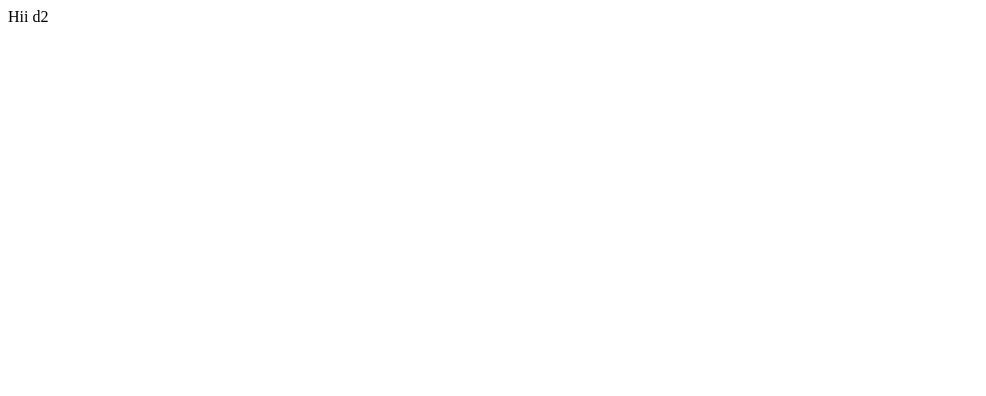
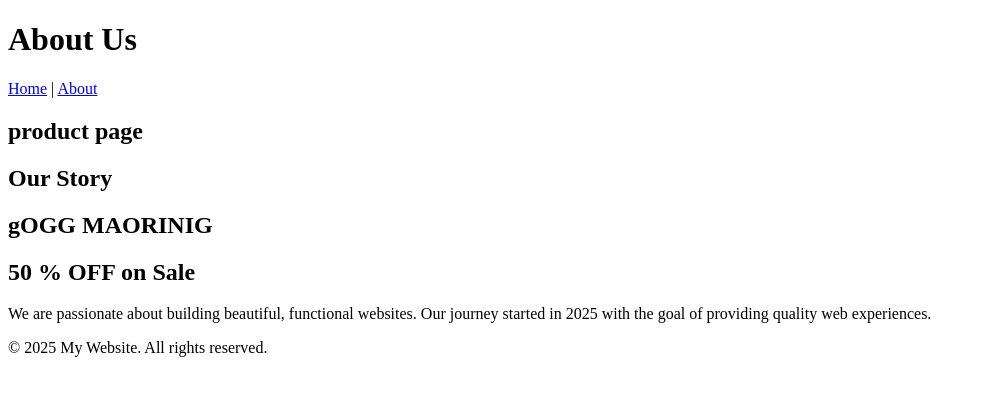
Before and after one commit to Nithinraj15/food-mate, a plain HTML site: page product.html in a window 1280 px wide. Shown: the whole page, without its empty margins (0-986 px from the left). Drawn offline with Linux system fonts and the light colour scheme.

Commit message:
updated page product tag

```diff
--- a/product.html
+++ b/product.html
@@ -1 +1,32 @@
-<header>Hii d2</header>
+
+<!DOCTYPE html>
+<html lang="en">
+<head>
+    <meta charset="UTF-8">
+    <meta name="viewport" content="width=device-width, initial-scale=1.0">
+    <title>About - My Website</title>
+</head>
+<body>
+    <header>
+        <h1>About Us</h1>
+        <nav>
+            <a href="index.html">Home</a> |
+            <a href="about.html">About</a>
+            <h1>product page</h1>
+        </nav>
+    </header>
+
+    <main>
+        <section>
+            <h2>Our Story</h2>
+            <h1>gOGG MAORINIG</h1>
+            <h1>50 % OFF on Sale</h1>
+            <p>We are passionate about building beautiful, functional websites. Our journey started in 2025 with the goal of providing quality web experiences.</p>
+        </section>
+    </main>
+
+    <footer>
+        <p>&copy; 2025 My Website. All rights reserved.</p>
+    </footer>
+</body>
+</html>
```
